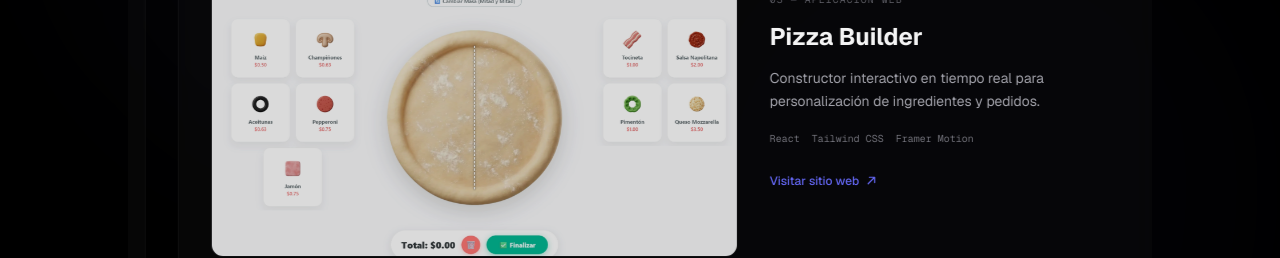
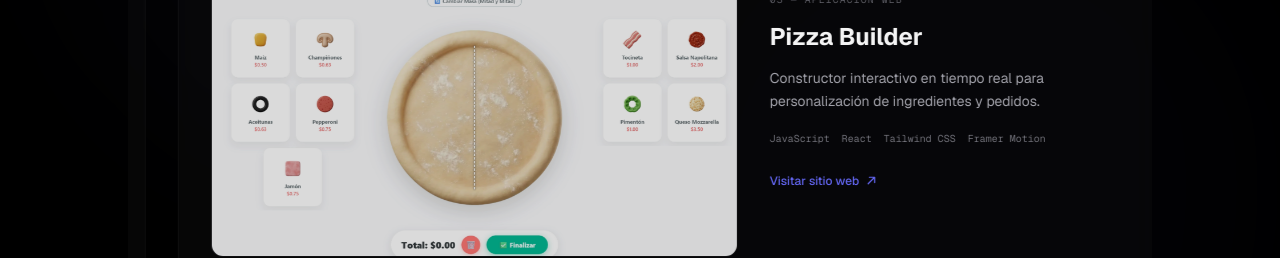
Before and after one commit to omarapp19/Portafolio, a Next.js app: page / in a window 1280 px wide. Shown: the part 1160-1418 px from the top of the page. Built offline with nearby package versions, Linux system fonts and the light colour scheme.

Commit message:
feat: add animated projects carousel component with auto-play functionality

```diff
--- a/src/components/Projects.tsx
+++ b/src/components/Projects.tsx
@@ -27,7 +27,7 @@ export default function Projects() {
       title: "ASP Worship (Landing)",
       description: "Landing page oficial y presentación de la plataforma para coordinación musical.",
       image: "/projects/worship-app-v2.png",
-      tags: ["React", "Next.js", "Tailwind CSS"],
+      tags: ["TypeScript", "React", "Next.js", "Tailwind CSS"],
       link: "https://www.aspworship.online/",
       colSpan: "lg:col-span-1",
       isWide: false,
@@ -40,7 +40,7 @@ export default function Projects() {
       title: "ASP Worship App APP",
       description: "Aplicación interactiva para coordinar repertorios y acordes en tiempo real.",
       image: "/projects/aspworship.png",
-      tags: ["React", "Node.js", "Cloudflare R2", "Firebase"],
+      tags: ["TypeScript", "React", "Node.js", "Firebase", "Cloudflare R2"],
       link: "https://app.aspworship.online/",
       colSpan: "lg:col-span-1",
       isWide: false,
@@ -52,7 +52,7 @@ export default function Projects() {
       title: "Pizza Builder",
       description: "Constructor interactivo en tiempo real para personalización de ingredientes y pedidos.",
       image: "/projects/pizza-builder-v2.png",
-      tags: ["React", "Tailwind CSS", "Framer Motion"],
+      tags: ["JavaScript", "React", "Tailwind CSS", "Framer Motion"],
       link: "https://pizzabuilder.vercel.app/",
       colSpan: "lg:col-span-1",
       isWide: false,
@@ -64,7 +64,7 @@ export default function Projects() {
       title: "Arma tu Antojo",
       description: "Catálogo interactivo y Progressive Web App optimizada para pedidos móviles.",
       image: "/projects/armatuantojo-v2.png",
-      tags: ["React", "Tailwind CSS", "Netlify"],
+      tags: ["JavaScript", "React", "Tailwind CSS", "Netlify"],
       link: "https://armatuantojo.netlify.app/",
       colSpan: "lg:col-span-1",
       isWide: false,
@@ -76,7 +76,7 @@ export default function Projects() {
       title: "Grupo Serex",
       description: "Portal corporativo de consultoría integral optimizado para SEO y alto rendimiento.",
       image: "/projects/gruposerex.png",
-      tags: ["Next.js", "Tailwind CSS", "Vercel"],
+      tags: ["TypeScript", "Next.js", "Tailwind CSS", "Vercel"],
       link: "https://gruposerex.com/",
       colSpan: "lg:col-span-1",
       isWide: false,
@@ -88,11 +88,11 @@ export default function Projects() {
       title: "Super Samán App",
       description: "Catálogo digital y aplicación interactiva optimizada para automatización de servicios.",
       image: "/projects/supersaman.png",
-      tags: ["React", "Tailwind CSS", "Netlify"],
-      link: "https://supersaman.netlify.app/",
+      tags: ["JavaScript", "React", "Tailwind CSS", "Netlify"],
+      link: "#",
       colSpan: "lg:col-span-1",
       isWide: false,
-      url: "supersaman.netlify.app",
+      url: "#",
     },
   ];
 
@@ -177,11 +177,10 @@ export default function Projects() {
                       alt={project.title}
                       fill
                       sizes="(max-width: 1024px) 100vw, 55vw"
-                      className={`opacity-85 group-hover:opacity-100 transition-all duration-500 ease-out ${
-                        project.objectFit === "contain"
+                      className={`opacity-85 group-hover:opacity-100 transition-all duration-500 ease-out ${project.objectFit === "contain"
                           ? "object-contain p-4"
                           : "object-cover object-top"
-                      }`}
+                        }`}
                     />
                   </div>
 
```
